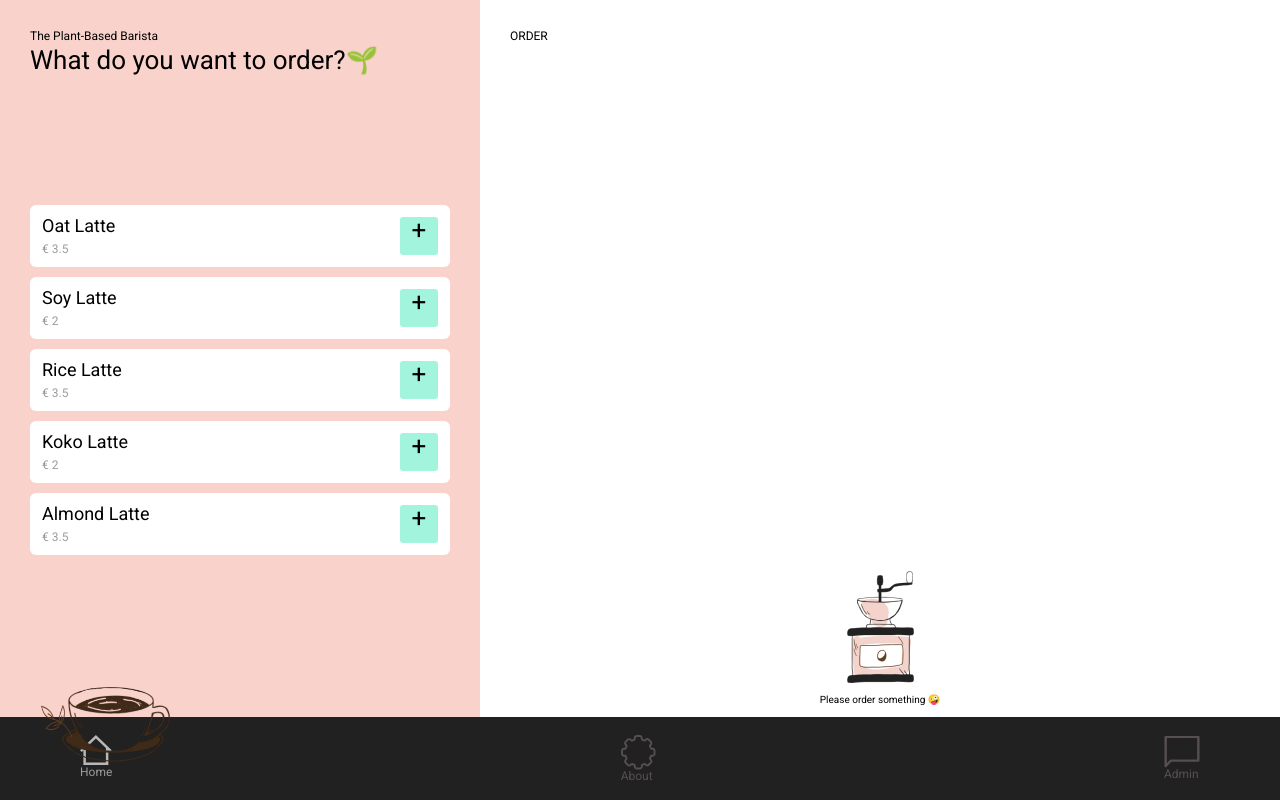
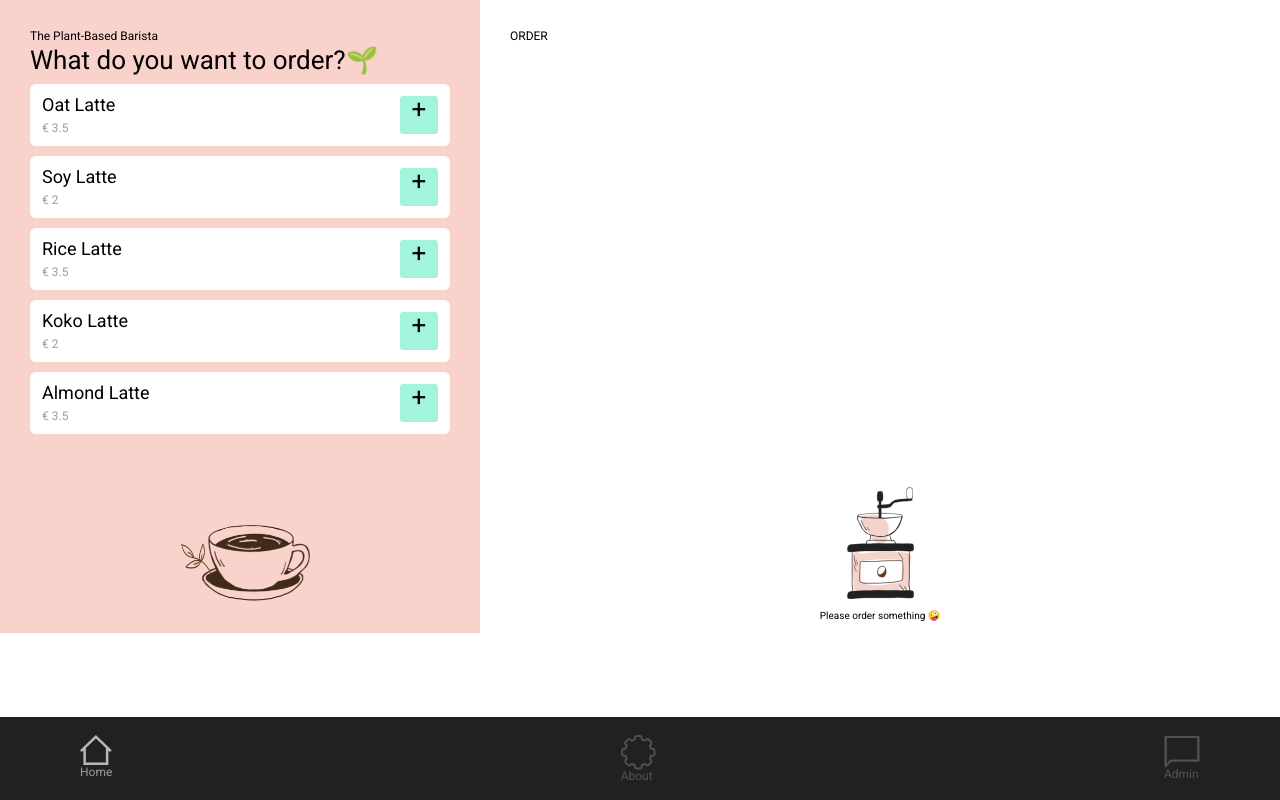
Before and after one commit to pepijndejonckheeree/herhalingsoefening, a website built with webpack: page src/index.html in a window 1280 px wide. Built offline with nearby package versions, Linux system fonts and the light colour scheme; some packages are replaced by stand-ins of ours.

Commit message:
image gefixed

```diff
--- a/src/css/header.css
+++ b/src/css/header.css
@@ -1,7 +1,6 @@
 .header {
   grid-area: header;
   padding: var(--padding);
-  margin-right: var();
   display: flex;
   justify-content: space-between;
 }
--- a/src/style.css
+++ b/src/style.css
@@ -177,7 +177,7 @@ html {
   .layout {
     display: grid;
     grid-template-columns: 3fr 5fr;
-    grid-template-rows: 1fr 2fr .5fr auto;
+    grid-template-rows: 1fr 4©fr .5fr auto;
     grid-template-areas:
       'header orders'
       'prices orders'
@@ -200,20 +200,20 @@ html {
   .header {
     grid-column: 1;
     grid-row: 1 / 4;
+    flex-flow: column;
+    justify-content: space-between;
   }
 
   .header__titles {
     grid-row: 1;
     grid-area: header;
+    margin-bottom: var(--margin);
   }
 
   .header_image {
     grid-area: picture;
-    position: absolute;
-    grid-column: 1;
-    grid-row: 5;
     z-index: 2;
-    align-self: flex-end;
+    align-self: center;
   }
 
   .footer {
```
